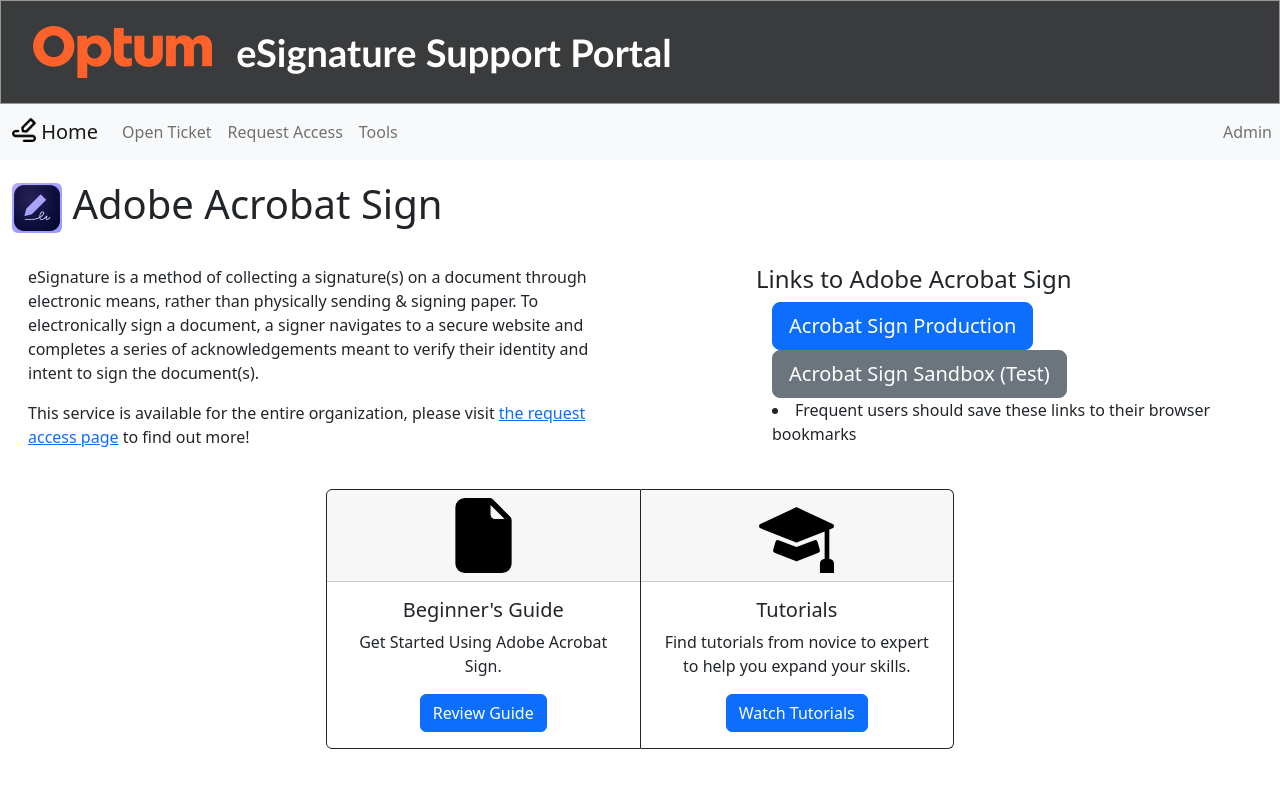
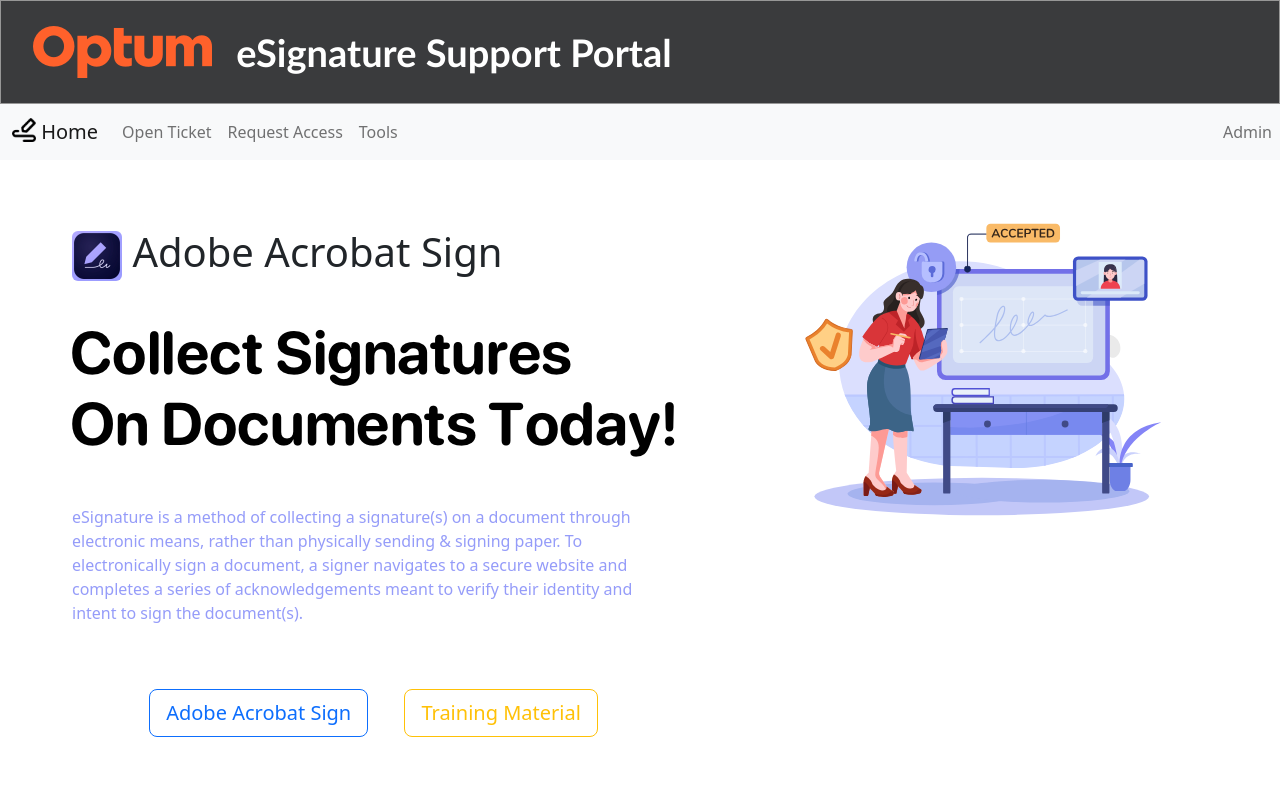
Before and after one commit to mcneece/eSignature-Portal, a Flask app: page / in a window 1280 px wide. Run offline with Flask 2, Linux system fonts and the light colour scheme; parts of the project's set-up code (start-up, migrations or seed data) failed here and were passed over.

Commit message:
Updated index.html
Added a more modern looking home page

```diff
--- a/app/templates/client/index.html
+++ b/app/templates/client/index.html
@@ -10,56 +10,87 @@
 {% block nav3 %}<a class="nav-link" href="/find-admin">Tools</a>{% endblock %}
 
 {% block main %}
+
 <div class="container-fluid">
-    <div class="row mb-4">
-        <h1><img src="{{ url_for('static', filename='img/adobe-logo.jpeg') }}" class="rounded" alt="Acrobat Sign Logo"
-                style="width:50px;height:50px;"> Adobe Acrobat Sign</h1>
-    </div>
-    <div class="row px-3 mb-4">
-        <div class="col-6">
-            <p>eSignature is a method of collecting a signature(s) on a document through electronic means, rather than
+    <div class="row ms-5">
+        <div class="col">
+            <h1 class="my-5"><img src="{{ url_for('static', filename='img/adobe-logo.jpeg') }}" class="rounded"
+                    alt="Acrobat Sign Logo" style="width:50px;height:50px;"> Adobe Acrobat Sign</h1>
+
+            <img class="my-8" src="{{ url_for('static', filename='img/home_text.png') }}"
+                alt="Collect Signatures on Documents Today">
+
+            <p class="my-5" style="color:rgb(149, 156, 249)">eSignature is a method of collecting a signature(s) on a
+                document through electronic means, rather than
                 physically sending & signing paper.
                 To electronically sign a document, a signer navigates to a secure website and completes a series of
                 acknowledgements meant to verify their identity and intent to sign the document(s).
             </p>
-            <p class="mt-1">This service is available for the entire organization, please visit <a
-                    href="request-access">the request access page</a> to find out more!</p>
+            <div align="center">
+                <!-- Button trigger Acrobat Links modal -->
+                <button type="button" class="btn btn-outline-primary btn-lg mt-3 mx-3" data-bs-toggle="modal"
+                    data-bs-target="#esignLinksModal">
+                    Adobe Acrobat Sign
+                </button>
+
+                <!-- Acrobat Links Modal -->
+                <div class="modal fade" id="esignLinksModal" tabindex="-1" aria-labelledby="esignLinksModal"
+                    aria-hidden="true">
+                    <div class="modal-dialog">
+                        <div class="modal-content">
+                            <div class="modal-header">
+                                <h5 class="modal-title" id="exampleModalLabel">Acrobat Sign Links</h5>
+                                <button type="button" class="btn-close" data-bs-dismiss="modal"
+                                    aria-label="Close"></button>
                             </div>
-        <div class="col offset-sm-1">
-            <h4>Links to Adobe Acrobat Sign</h4>
-            <div class="mx-3">
-                <a href="https://unitedhg.na3.adobesign.com/account/homeJS" target="_blank"
-                    class="btn btn-primary btn-lg">Acrobat Sign Production</a>
-                <a href="https://na1.documentssandbox.adobe.com/account/homeJS" target="_blank"
-                    class="btn btn-secondary btn-lg">Acrobat Sign Sandbox (Test)</a>
-                <li>Frequent users should save these links to their browser bookmarks</li>
+                            <div class="modal-body" align="left">
+                                The links below will take you to Adobe's cloud based eSignature tool!
+                            </div>
+                            <div class="modal-footer">
+                                <a class="btn btn-primary" target="_blank"
+                                    href="https://unitedhg.na3.adobesign.com/account/homeJS">Production - Acrobat
+                                    Sign</a>
+                                <a class="btn btn-secondary" target="_blank"
+                                    href="https://na1.documentssandbox.adobe.com/account/homeJS">Sandbox - Acrobat
+                                    Sign</a>
                             </div>
                         </div>
                     </div>
-    <div class="col-md-6 offset-md-3">
-        <div class="card-group">
-            <div class="card border-dark text-center">
-                <div class="card-header"><img src="{{ url_for('static', filename='img/file.svg') }}" alt="file image"
-                        style="width:75px;height:75px;"></div>
-                <div class="card-body">
-                    <h5 class="card-title">Beginner's Guide</h5>
-                    <p class="card-text">Get Started Using Adobe Acrobat Sign.</p>
-                    <a target="_blank" href="https://helpx.adobe.com/sign/using/get-started-guide.html"
-                        class="btn btn-primary">Review Guide</a>
                 </div>
+                <!-- Button trigger Acrobat Training modal -->
+                <button type="button" class="btn btn-outline-warning btn-lg mt-3 mx-3" data-bs-toggle="modal"
+                    data-bs-target="#trainingModal">
+                    Training Material
+                </button>
+
+                <!-- Acrobat Training Modal -->
+                <div class="modal fade" id="trainingModal" tabindex="-1" aria-labelledby="trainingModalLabel"
+                    aria-hidden="true">
+                    <div class="modal-dialog">
+                        <div class="modal-content">
+                            <div class="modal-header">
+                                <h5 class="modal-title" id="exampleModalLabel">Acrobat Sign Training Material</h5>
+                                <button type="button" class="btn-close" data-bs-dismiss="modal"
+                                    aria-label="Close"></button>
                             </div>
-            <div class="card border-dark text-center">
-                <div class="card-header"><img src="{{ url_for('static', filename='img/grad-cap.svg') }}"
-                        alt="graduation cap image" style="width:75px;height:75px;"></div>
-                <div class="card-body">
-                    <h5 class="card-title">Tutorials</h5>
-                    <p class="card-text">Find tutorials from novice to expert to help you expand your skills.</p>
-                    <a target="_blank" href="https://helpx.adobe.com/sign/tutorials.html" class="btn btn-primary">Watch
-                        Tutorials</a>
+                            <div class="modal-body" align="left">
+                                <h5>Beginners Guide</h5>
+                                <p>Get Started Using Adobe Acrobat Sign.</p>
+                                <a class="btn btn-primary mb-5" target="_blank"
+                                    href="https://helpx.adobe.com/sign/using/get-started-guide.html">Beginners Guide</a>
+                                <h5>Tutorials</h5>
+                                <p>Find tutorials from novice to expert to help you expand your skills.</p>
+                                <a class="btn btn-primary" target="_blank"
+                                    href="https://helpx.adobe.com/sign/tutorials.html">Tutorials</a>
                             </div>
                         </div>
                     </div>
                 </div>
             </div>
         </div>
+        <div class="col">
+            <img src="{{ url_for('static', filename='img/esign.svg') }}" alt="eSignature Visual">
+        </div>
+    </div>
+</div>
 {% endblock %}
```
Also changed, not shown: app/static/img/esign.svg (added), app/static/img/home_text.png (added), 2 other files. Lines whose indentation alone changed are shown as unchanged.
